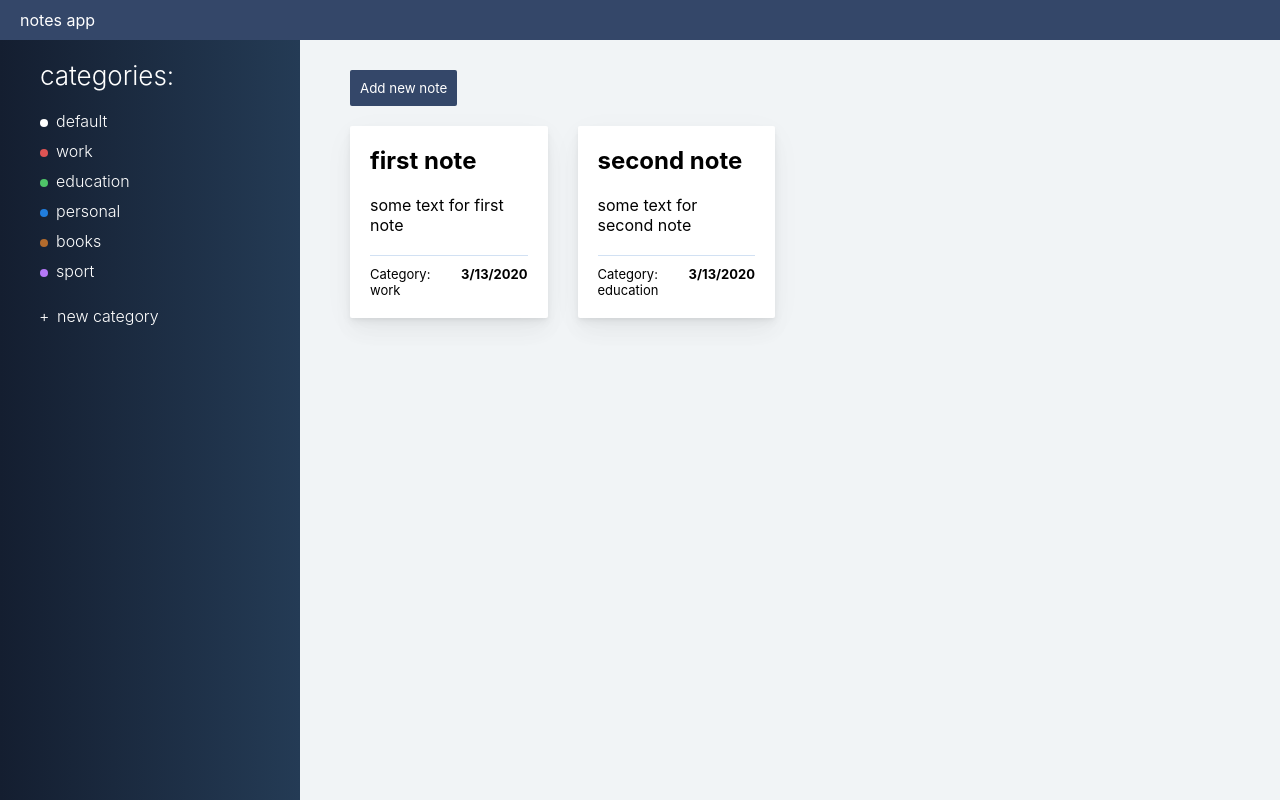
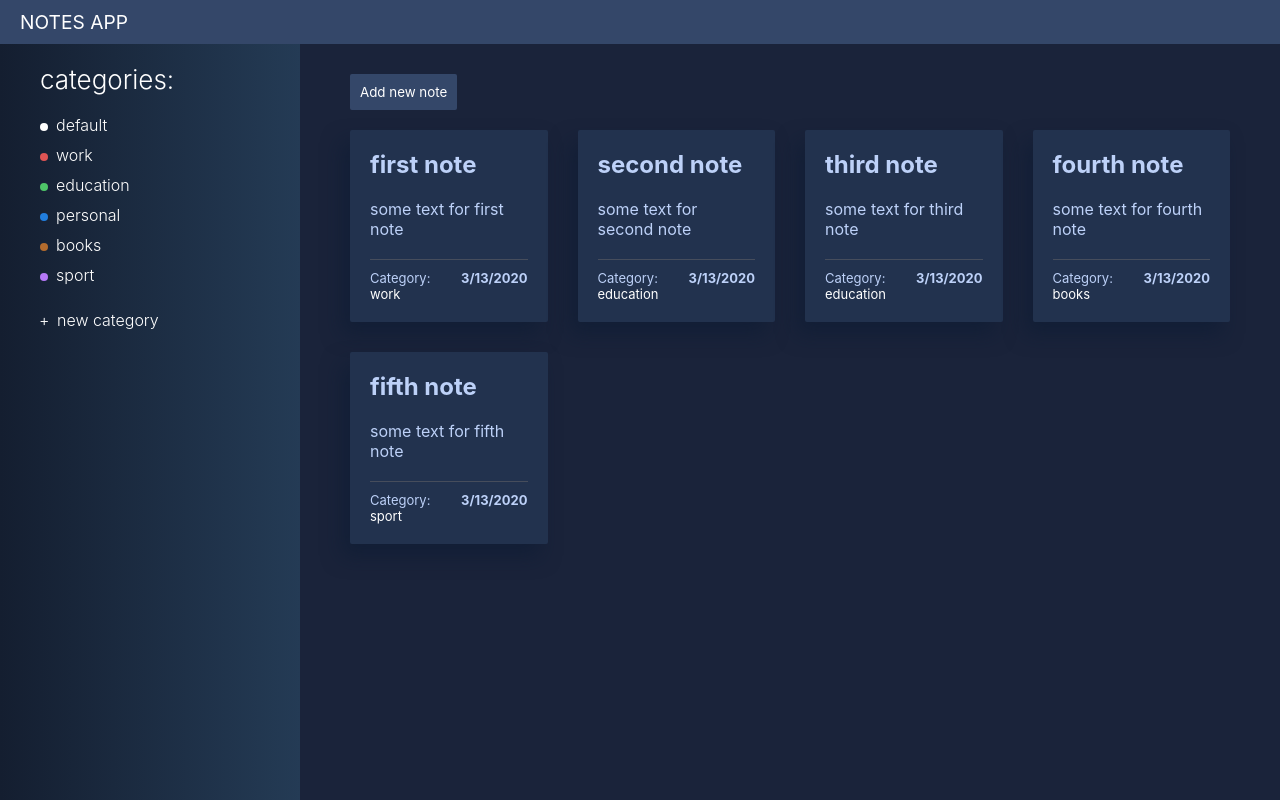
Before and after one commit to nikolaytarasenko/react-notes, a React (Create React App) app: page / in a window 1280 px wide. Built offline with nearby package versions, Linux system fonts and the light colour scheme.

Commit message:
add categories output, some styles

```diff
--- a/src/App.css
+++ b/src/App.css
@@ -11,7 +11,7 @@
 .app__container {
   flex: 1;
   padding: 30px 50px;
-  background: #f1f4f6;
+  background: #1A233A;
 }
 
 .add-note-button {
--- a/src/App.js
+++ b/src/App.js
@@ -13,7 +13,10 @@ class App extends Component {
         this.state = {
             notes: [
                 { id: new Date().getTime(), title: 'first note', text: 'some text for first note', category: 'work', date: new Date() },
-                { id: new Date().getTime(), title: 'second note', text: 'some text for second note', category: 'education', date: new Date() }
+                { id: new Date().getTime(), title: 'second note', text: 'some text for second note', category: 'education', date: new Date() },
+                { id: new Date().getTime(), title: 'third note', text: 'some text for third note', category: 'education', date: new Date() },
+                { id: new Date().getTime(), title: 'fourth note', text: 'some text for fourth note', category: 'books', date: new Date() },
+                { id: new Date().getTime(), title: 'fifth note', text: 'some text for fifth note', category: 'sport', date: new Date() }
             ],
             addNoteFormVisibility: false,
             currentFormData: {
@@ -58,8 +61,7 @@ class App extends Component {
             currentFormData: Object.assign({}, {
                 title: '',
                 text: ''
-            }),
-            addNoteFormVisibility: false
+            })
         })
     }
 
@@ -91,6 +93,7 @@ class App extends Component {
                     <Sidebar categories={this.state.categories} addNewCategory={this.addNewCategory} />
                     <div className="app__container">
                         <div className="add-note">
+                            <header className="add-note-header">
                                 <button
                                     type="button"
                                     className={this.state.addNoteFormVisibility ? 'add-note-button opened' : 'add-note-button'}
@@ -98,6 +101,7 @@ class App extends Component {
                                 >
                                     {this.state.addNoteFormVisibility ? 'Hide form' : 'Add new note'}
                                 </button>
+                            </header>
                             {this.state.addNoteFormVisibility ?
                                 <AddNewNoteForm
                                     addNewNote={this.addNewNote}
--- a/src/components/AddNewNoteForm/AddNewNoteForm.css
+++ b/src/components/AddNewNoteForm/AddNewNoteForm.css
@@ -1,13 +1,10 @@
 .new-note {
-    background: #344769;
+    background: #22324e;
     color: #ffffff;
     margin-bottom: 30px;
     padding: 30px;
     border-radius: 2px;
-    box-shadow: 0 0.46875rem 2.1875rem rgba(0, 0, 0, 0.03),
-                0 0.9375rem 1.40625rem rgba(0, 0, 0, 0.03),
-                0 0.25rem 0.53125rem rgba(0, 0, 0, 0.05),
-                0 0.125rem 0.1875rem rgba(0, 0, 0, 0.03);
+    box-shadow: -8px 12px 20px 0 rgba(11, 26, 51, 0.53);
 }
 
 .new-note h2 {
@@ -34,16 +31,24 @@
     border-radius: 2px;
     padding: 10px;
     font-family: inherit;
+    background: #1A233A;
+    color: #BDD1F8;
     transition: 0.1s ease;
 }
 
 .new-note input[type="text"]:active,
 .new-note input[type="text"]:focus,
+.new-note select:active,
+.new-note select:focus,
 .new-note textarea:active,
 .new-note textarea:focus {
     outline: 0;
     border: 0;
-    background: #e5eaf1;
+}
+
+.new-note input[type="text"]::placeholder,
+.new-note textarea::placeholder {
+    color: #6c7793;
 }
 
 .new-note textarea {
@@ -52,10 +57,10 @@
 }
 
 .new-note input[type="submit"] {
-    background: #0d193c9e;
+    background: #344769;
     padding: 10px;
     color: #ffffff;
-    border: 1px solid #0d193c9e;
+    border: 1px solid #344769;
     border-radius: 2px;
     width: 100%;
     font-family: inherit;
@@ -64,4 +69,19 @@
 
 .new-note input[type="submit"]:hover {
     background: #030b219e;
+    border-color: #030b219e;
 }
+
+.new-note select {
+    border: 0;
+    overflow: auto;
+    font-family: inherit;
+    border-radius: 2px;
+    width: 100%;
+    background: #1A233A;
+    color: #BDD1F8;
+}
+
+.new-note option {
+    padding: 4px 16px;
+}
--- a/src/components/AddNewNoteForm/AddNewNoteForm.js
+++ b/src/components/AddNewNoteForm/AddNewNoteForm.js
@@ -51,7 +51,7 @@ const AddNewNoteForm = props => {
                     <textarea name="text" id="new-note-title" maxLength="180" placeholder="type your note text here.." onChange={inputChangeHandler} value={props.currentFormData.text} />
                 </div>
                 <div className="form-row">
-                    <label htmlFor="new-note-text" >Category:</label>
+                    <label htmlFor="new-note-text" >Category: {selectedCategory}</label>
                     <select name="categories" size={props.categories.length} value={selectedCategory} onChange={categoryChangeHandler} >
                         {props.categories.map(cat => {
                             return <option key={uuid()} value={cat.name}>{cat.name}</option>
--- a/src/components/Header/Header.css
+++ b/src/components/Header/Header.css
@@ -6,4 +6,6 @@
 .header .logo-link {
     color: #ffffff;
     text-decoration: none;
+    text-transform: uppercase;
+    font-size: 1.2rem;
 }
--- a/src/components/Header/Header.jsx
+++ b/src/components/Header/Header.jsx
@@ -5,7 +5,7 @@ const Header = () => {
     return (
         <header className="header">
             <a href="./" className="logo-link">
-                notes app
+                Notes app
             </a>
         </header>
     )
--- a/src/components/NoteItem/NoteItem.css
+++ b/src/components/NoteItem/NoteItem.css
@@ -1,13 +1,11 @@
 .notes-item {
     display: inline-block;
-    background: #ffffff;
+    background: #22324e;
+    color: #BDD1F8;
     padding: 20px;
     border-radius: 2px;
     box-sizing: border-box;
-    box-shadow: 0 0.46875rem 2.1875rem rgba(0, 0, 0, 0.03),
-                0 0.9375rem 1.40625rem rgba(0, 0, 0, 0.03),
-                0 0.25rem 0.53125rem rgba(0, 0, 0, 0.05),
-                0 0.125rem 0.1875rem rgba(0, 0, 0, 0.03);
+    box-shadow: -8px 12px 20px 0 rgba(11, 26, 51, 0.53);
 }
 
 .notes-item h2 {
@@ -19,6 +17,10 @@
     justify-content: space-between;
     margin-top: 20px;
     padding-top: 10px;
-    border-top: 1px solid #d2e1f3;
+    border-top: 1px solid #464D5C;
     font-size: 13px;
 }
+
+.notes-item span {
+    color: #ffffff;
+}
--- a/src/components/NoteItem/NoteItem.js
+++ b/src/components/NoteItem/NoteItem.js
@@ -7,7 +7,7 @@ const NoteItem = ({ title, text, date, category }) => {
             <h2>{title}</h2>
             <p>{text}</p>
             <footer>
-                <div>Category: {category}</div>
+                <div>Category: <span>{category}</span></div>
                 <strong>{date.toLocaleDateString()}</strong>
             </footer>
         </div>
--- a/src/components/Sidebar/Sidebar.css
+++ b/src/components/Sidebar/Sidebar.css
@@ -63,3 +63,17 @@
 .categories__add:hover {
     color: #7498da;
 }
+
+.categories__edit,
+.categories__remove {
+    display: none;
+    position: absolute;
+    right: -60px;
+    top: 50%;
+    transform: translateY(-50%);
+}
+
+.categories__item:hover .categories__edit,
+.categories__item:hover .categories__remove {
+    display: block;
+}
--- a/src/components/Sidebar/Sidebar.jsx
+++ b/src/components/Sidebar/Sidebar.jsx
@@ -5,6 +5,14 @@ import AddCategoryForm from "../AddCategoryForm/AddCategoryForm";
 
 const Sidebar = props => {
     const { categories } = props;
+
+    const editCategoryHandler = id => {
+
+    };
+
+    const removeCategoryHandler = id => {
+
+    };
 
     return (
         <aside className="app__sidebar sidebar">
@@ -16,6 +24,8 @@ const Sidebar = props => {
                             <li className="categories__item" key={uuid()}>
                                 <i style={{ 'background': category.color }} />
                                 {category.name}
+                                <button type="button" className="categories__edit" onClick={() => editCategoryHandler(category.id)}>edit</button>
+                                <button type="button" className="categories__remove" onClick={() => removeCategoryHandler(category.id)}>remove</button>
                             </li>
                         )
                     })}
```
Lines whose indentation alone changed are shown as unchanged.
